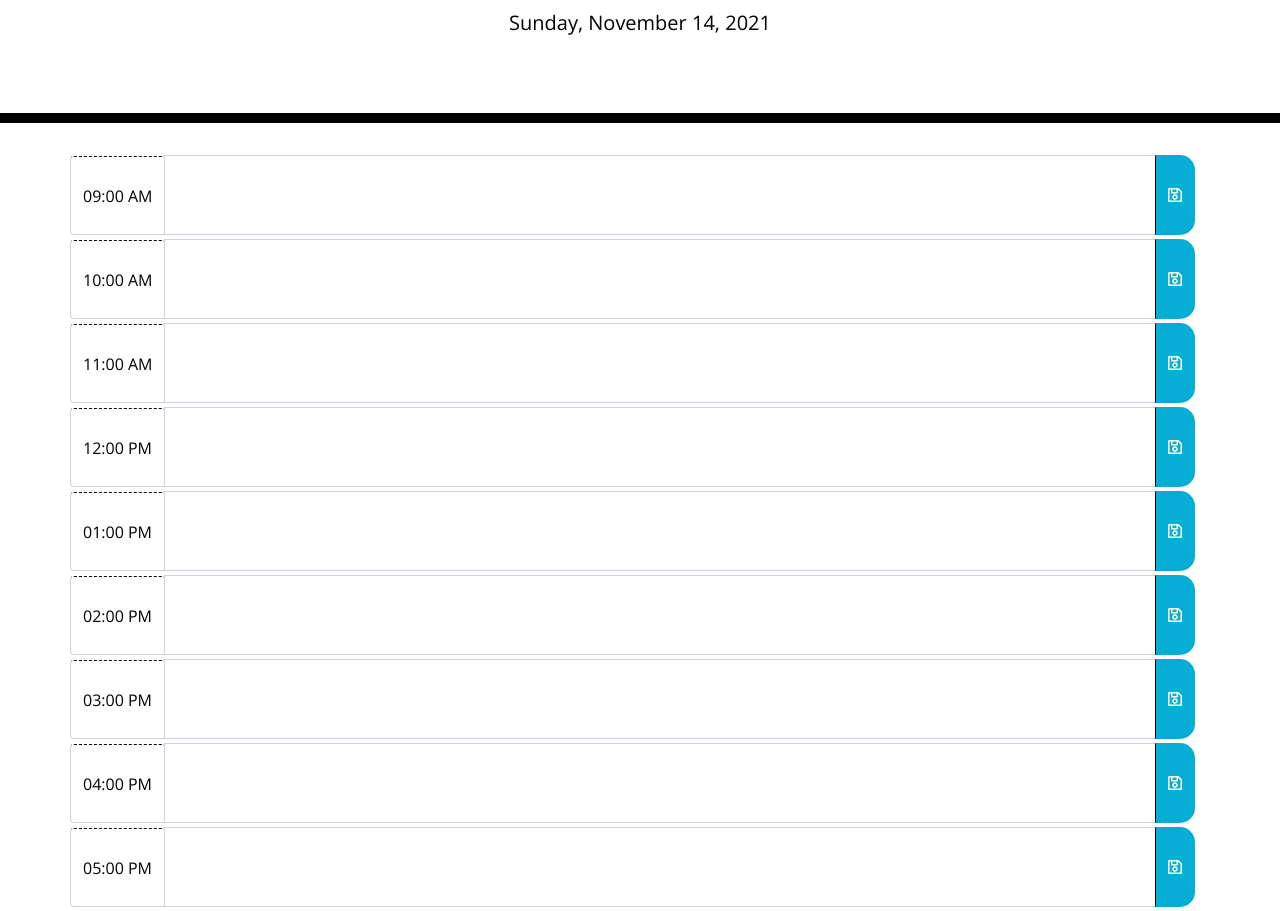
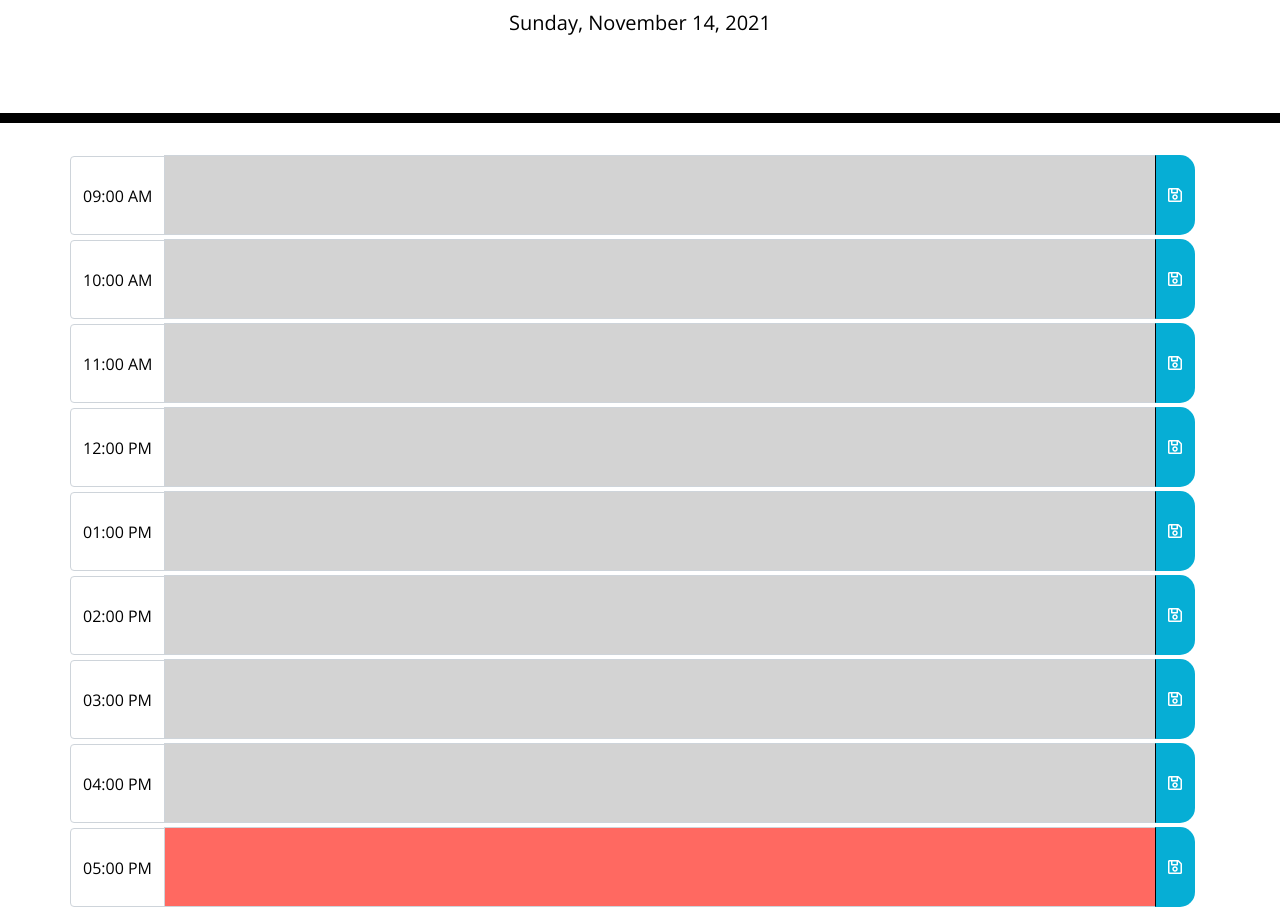
Before and after one commit to Rush0218/daily-planner, a plain HTML site: page index.html in a window 1280 px wide. Shown: the part 181-1092 px from the top of the page. Drawn offline with nearby package versions, Linux system fonts and the light colour scheme.

Commit message:
created functions to save text in localstorage

```diff
--- a/assets/css/style.css
+++ b/assets/css/style.css
@@ -39,7 +39,6 @@ body {
   .hour {
     background-color: #ffffff;
     color: #000000;
-    border-top: 1px dashed #000000;
   }
 
   .past {
--- a/assets/js/script.js
+++ b/assets/js/script.js
@@ -1,3 +1,16 @@
+window.onload = function() {
+    statusColor();
+    nineAm();
+    tenAm();
+    elevenAm();
+    twelvePm();
+    onePm();
+    twoPm();
+    threePm();
+    fourPm();
+    fivePm();
+}
+
 var date = document.querySelector("#currentDay");
 var time = new Date().getHours();
 
@@ -6,69 +19,70 @@ var time = new Date().getHours();
 var currentDate = moment().format("dddd, LL");
 date.append(currentDate);
 
+
 //create time blocks for standard business hours that are color coded for past, present and future.
-var statusColor = function() {
-    if (now > 9) {
+function statusColor() {
+    if (time > 9) {
         $("#text9").addClass("past");
-      } else if (now >= 9 && now < 10) {
+      } else if (time >= 9 && time < 10) {
         $("#text9").addClass("present");
-      } else if (now < 9) {
+      } else if (time < 9) {
         $("#text9").addClass("future");
       }
-      if (now > 10) {
+      if (time > 10) {
         $("#text10").addClass("past");
-      } else if (now >= 10 && now < 11) {
+      } else if (time >= 10 && time < 11) {
         $("#text10").addClass("present");
-      } else if (now < 10) {
+      } else if (time < 10) {
         $("#text10").addClass("future");
       }
-      if (now > 11) {
+      if (time > 11) {
         $("#text11").addClass("past");
-      } else if (now >= 11 && now < 12) {
+      } else if (time >= 11 && time < 12) {
         $("#text11").addClass("present");
-      } else if (now < 11) {
+      } else if (time < 11) {
         $("#text11").addClass("future");
       }
-      if (now > 12) {
+      if (time > 12) {
         $("#text12").addClass("past");
-      } else if (now >= 12 && now < 13) {
+      } else if (time >= 12 && time < 13) {
         $("#text12").addClass("present");
-      } else if (now < 12) {
+      } else if (time < 12) {
         $("#text12").addClass("future");
       }
-      if (now > 13) {
+      if (time > 13) {
         $("#text01").addClass("past");
-      } else if (now >= 13 && now < 14) {
+      } else if (time >= 13 && time < 14) {
         $("#text01").addClass("present");
-      } else if (now < 13) {
+      } else if (time < 13) {
         $("#text01").addClass("future");
       }
-      if (now > 14) {
+      if (time > 14) {
         $("#text02").addClass("past");
-      } else if (now >= 14 && now < 15) {
+      } else if (time >= 14 && time < 15) {
         $("#text02").addClass("present");
-      } else if (now < 14) {
+      } else if (time < 14) {
         $("#text02").addClass("future");
       }
-      if (now > 15) {
+      if (time > 15) {
         $("#text03").addClass("past");
-      } else if (now >= 15 && now < 16) {
+      } else if (time >= 15 && time < 16) {
         $("#text03").addClass("present");
-      } else if (now < 15) {
+      } else if (time < 15) {
         $("#text03").addClass("future");
       }
-      if (now > 16) {
+      if (time > 16) {
         $("#text04").addClass("past");
-      } else if (now >= 16 && now < 17) {
+      } else if (time >= 16 && time < 17) {
         $("#text04").addClass("present");
-      } else if (now < 16) {
+      } else if (time < 16) {
         $("#text04").addClass("future");
       }
-      if (now > 17) {
+      if (time > 17) {
         $("#text05").addClass("past");
-      } else if (now >= 17 && now < 18) {
+      } else if (time >= 17 && time < 18) {
         $("#text05").addClass("present");
-      } else if (now < 17) {
+      } else if (time < 17) {
         $("#text05").addClass("future");
       }
 };
@@ -79,15 +93,14 @@ var nineAm = function() {
     var output = document.querySelector("#text9");
     var saveBtn = document.querySelector("#button9");
 
-    output.textContent = localStorage.getItem("content");
-    input.value = localStorage.getItem("content");
-
-    function update() {
-      localStorage.setItem("content", input.value);
-
+    function update9() {
+      localStorage.setItem("content9", input.value);
       output.textContent = input.value;
     }
-    saveBtn.addEventListener("click", update);
+
+    saveBtn.addEventListener("click", update9);
+    output.textContent = localStorage.getItem("content9");
+    input.value = localStorage.getItem("content9");
 };
 
 var tenAm = function() {
@@ -95,29 +108,117 @@ var tenAm = function() {
     var output = document.querySelector("#text10");
     var saveBtn = document.querySelector("#button10");
 
-    output.textContent = localStorage.getItem("content");
-    input.value = localStorage.getItem("content");
+    function update10() {
+        localStorage.setItem("content10", input.value);
+        output.textContent = input.value;
+    }
 
-    function update() {
-      localStorage.setItem("content", input.value);
-
-      output.textContent = input.value;
-    }
-    saveBtn.addEventListener("click", update);
+    saveBtn.addEventListener("click", update10);
+    output.textContent = localStorage.getItem("content10");
+    input.value = localStorage.getItem("content10");
 };
 
-var nineAm = function() {
-    var input = document.querySelector("#text9");
-    var output = document.querySelector("#text9");
-    var saveBtn = document.querySelector("#button9");
+var elevenAm = function() {
+    var input = document.querySelector("#text11");
+    var output = document.querySelector("#text11");
+    var saveBtn = document.querySelector("#button11");
 
-    output.textContent = localStorage.getItem("content");
-    input.value = localStorage.getItem("content");
+    function update11() {
+        localStorage.setItem("content11", input.value);
+        output.textContent = input.value;
+    }
 
-    function update() {
-      localStorage.setItem("content", input.value);
+    saveBtn.addEventListener("click", update11);
+    output.textContent = localStorage.getItem("content11");
+    input.value = localStorage.getItem("content11");
+};
 
-      output.textContent = input.value;
+var twelvePm = function() {
+    var input = document.querySelector("#text12");
+    var output = document.querySelector("#text12");
+    var saveBtn = document.querySelector("#button12");
+
+    function update12() {
+        localStorage.setItem("content12", input.value);
+        output.textContent = input.value;
     }
-    saveBtn.addEventListener("click", update);
+
+    saveBtn.addEventListener("click", update12);
+    output.textContent = localStorage.getItem("content12");
+    input.value = localStorage.getItem("content12");
 };
+
+var onePm = function() {
+    var input = document.querySelector("#text01");
+    var output = document.querySelector("#text01");
+    var saveBtn = document.querySelector("#button01");
+
+    function update1() {
+        localStorage.setItem("content01", input.value);
+        output.textContent = input.value;
+    }
+
+    saveBtn.addEventListener("click", update1);
+    output.textContent = localStorage.getItem("content01");
+    input.value = localStorage.getItem("content01");
+};
+
+var twoPm = function() {
+    var input = document.querySelector("#text02");
+    var output = document.querySelector("#text02");
+    var saveBtn = document.querySelector("#button02");
+
+    function update2() {
+        localStorage.setItem("content02", input.value);
+        output.textContent = input.value;
+    }
+
+    saveBtn.addEventListener("click", update2);
+    output.textContent = localStorage.getItem("content02");
+    input.value = localStorage.getItem("content02");
+};
+
+var threePm = function() {
+    var input = document.querySelector("#text03");
+    var output = document.querySelector("#text03");
+    var saveBtn = document.querySelector("#button03");
+
+    function update3() {
+        localStorage.setItem("content03", input.value);
+        output.textContent = input.value;
+    }
+
+    saveBtn.addEventListener("click", update3);
+    output.textContent = localStorage.getItem("content03");
+    input.value = localStorage.getItem("content03");
+};
+
+var fourPm = function() {
+    var input = document.querySelector("#text04");
+    var output = document.querySelector("#text04");
+    var saveBtn = document.querySelector("#button04");
+
+    function update4() {
+        localStorage.setItem("content04", input.value);
+        output.textContent = input.value;
+    }
+
+    saveBtn.addEventListener("click", update4);
+    output.textContent = localStorage.getItem("content04");
+    input.value = localStorage.getItem("content04");
+};
+
+var fivePm = function() {
+    var input = document.querySelector("#text05");
+    var output = document.querySelector("#text05");
+    var saveBtn = document.querySelector("#button05");
+
+    function update5() {
+        localStorage.setItem("content05", input.value);
+        output.textContent = input.value;
+    }
+
+    saveBtn.addEventListener("click", update5);
+    output.textContent = localStorage.getItem("content05");
+    input.value = localStorage.getItem("content05");
+};
```
